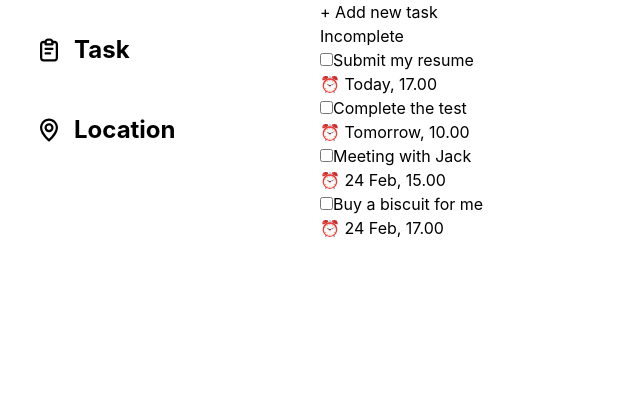
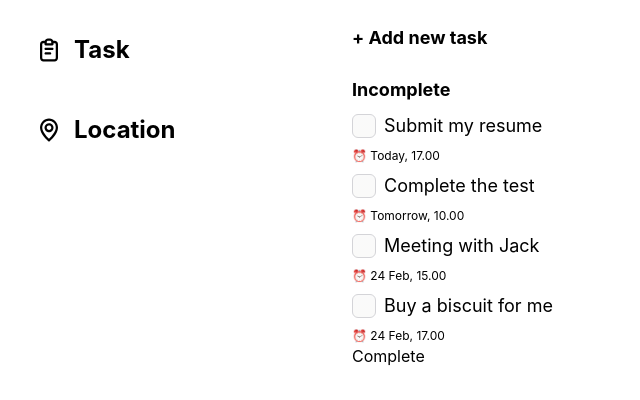
Before and after one commit to Mugiwara-dev/developer-code-test, a React (Create React App) app: page /task in a window 1280 px wide. Shown: the top 400 px of the page, without its empty margins (0-640 px from the left). Built offline with nearby package versions, Linux system fonts and the light colour scheme.

Commit message:
Add checkbox in incomplete task

```diff
--- a/src/Pages/Web-Task/index.js
+++ b/src/Pages/Web-Task/index.js
@@ -3,54 +3,106 @@ import SideBar from "../Side-Bar";
 import WebNewTask from "../Web-New Task";
 const WebTask = () =>{
 
-    const arrayObject = [
+    const initialIncompleteTask = [
         {
+            id: 1,
             summary: "Submit my resume",
-            date: "⏰ Today, 17.00"
+            date: "⏰ Today, 17.00",
+            complete: false
+        },
+        {   id: 2,
+            summary: "Complete the test",
+            date: "⏰ Tomorrow, 10.00",
+            complete: false
         },
         {
-            summary: "Complete the test",
-            date: "⏰ Tomorrow, 10.00"
+            id: 3,
+            summary: "Meeting with Jack",
+            date: "⏰ 24 Feb, 15.00",
+            complete: false
         },
         {
-            summary: "Meeting with Jack",
-            date: "⏰ 24 Feb, 15.00"
-        },
-        {
+            id: 4,
             summary: "Buy a biscuit for me",
-            date: "⏰ 24 Feb, 17.00"
+            date: "⏰ 24 Feb, 17.00",
+            complete: false
         }
     ]
     const [showModal, setShowModal] = useState(false);
-    const [items, setItems] = useState(arrayObject);
+    const [tasks, setTask] = useState(initialIncompleteTask);
     let handleClick = (e)=>{
         e.preventDefault()
-        let object = {
+        let newTask = {
             summary: e.target.summary.value,
-            date: `⏰ ${e.target.date.value}`
+            date: `⏰ ${e.target.date.value}`,
+            complete: false
         }
-        const updatedItems = [...items]
-        updatedItems.push(object)
-        setItems(updatedItems)
+        const updatedTask = [...tasks]
+        updatedTask.push(newTask)
+        setTask(updatedTask)
         setShowModal(false)
     }
+
+
+    const handleTaskCompleteChange = (id) => {
+        // Create a copy of the tasks array to modify
+        const updatedTasks = tasks.map((task) => {
+            if (task.id === id) {
+                // If the task has the same ID as the clicked task
+                const updatedTask = { ...task }; // Create a shallow copy of the task
+                updatedTask.complete = !updatedTask.complete; // Toggle the complete property
+                return updatedTask;
+            } else {
+                return task; // Keep the task as is
+            }
+        });
+        setTask(updatedTasks);
+    };
+
+
+    const incompleteTasks = tasks.filter((task) => !task.complete)
+    const completeTasks = tasks.filter((task)=> task.complete)
     return(
         <>
 
                 <div className="flex">
                     <SideBar/>
-                    <div>
-                        <button onClick={()=>setShowModal(true)}>+ Add new task</button>
+                    <div className="pl-8">
+                        <button onClick={()=>setShowModal(true)} className="font-bold py-6 text-lg" >+ Add new task</button>
                         <div>
-                            <h1>Incomplete</h1>
-                            {items.map((items, index)=>(
+                            <h1 className="font-bold text-lg">Incomplete</h1>
+                                {incompleteTasks.map((task)=>(
+                                    <ul>
+                                        <li key={task.id} className="py-2 text-lg flex items-center">
+                                            <label className="flex items-center space-x-2">
+                                                <span className="relative w-6 h-6 rounded-md border border-zinc-300 bg-gradient-to-b from-neutral-50 to-stone-50 flex items-center justify-center">
+                                                    <input
+                                                        type="checkbox"
+                                                        className="opacity-0 w-6 h-6 absolute cursor-pointer"
+                                                        checked={task.complete}
+                                                        onChange={() => handleTaskCompleteChange(task.id)}
+                                                    />
+                                            </span>
+                                                <span>{task.summary}</span>
+                                            </label>
+
+                                        </li>
+                                        <p className="text-xs">{task.date}</p>
+                                    </ul>
+
+
+                                ))}
+                        </div>
+                        <div>
+                            <h1>Complete</h1>
+                            {completeTasks.map((task, index)=>(
                                 <ul>
-                                    <li key={index}>
+                                    <li key={task.id}>
                                         <label>
-                                            <input type="checkbox"/>
-                                            {items.summary}
+                                            <input type="checkbox" checked={task.complete} onChange={()=> handleTaskCompleteChange(task.id)}/>
+                                            {task.summary}
                                         </label>
-                                        <p>{items.date}</p>
+                                        <p>{task.date}</p>
                                     </li>
                                 </ul>
                             ))}
```
